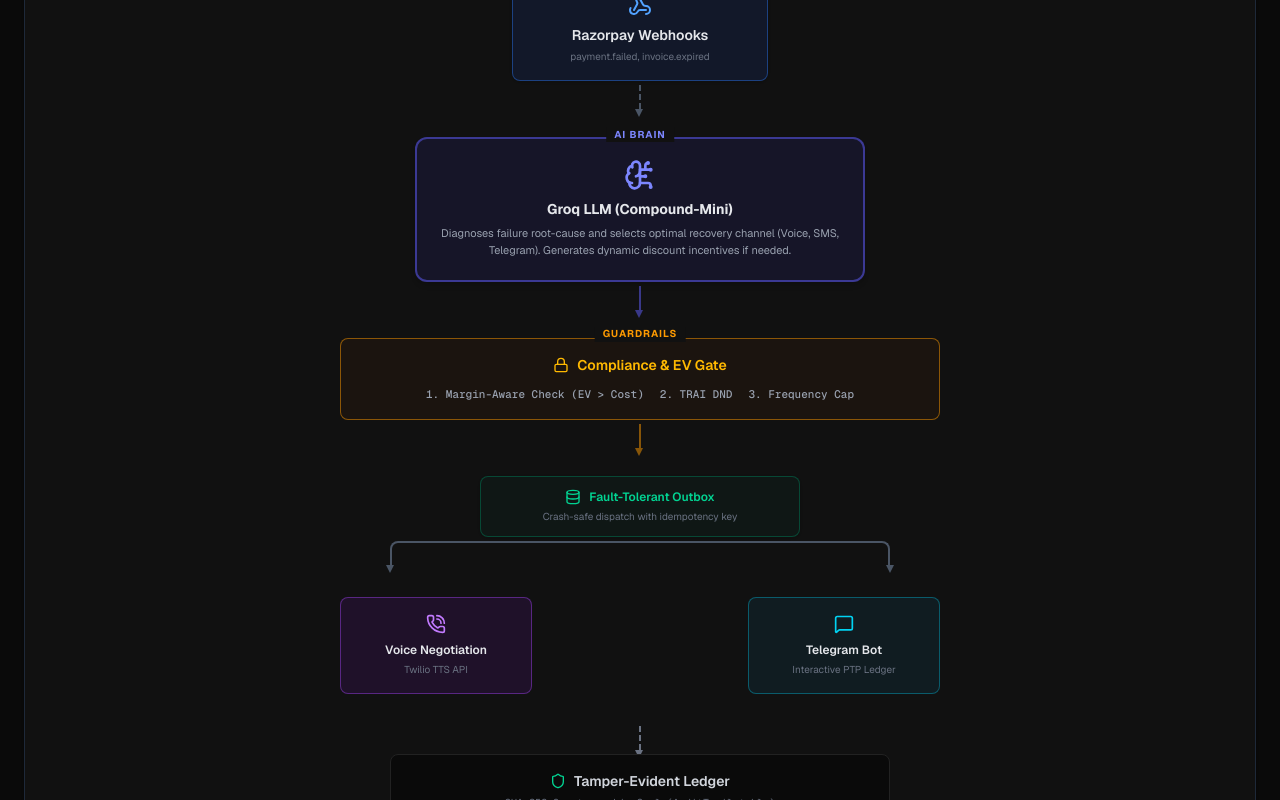
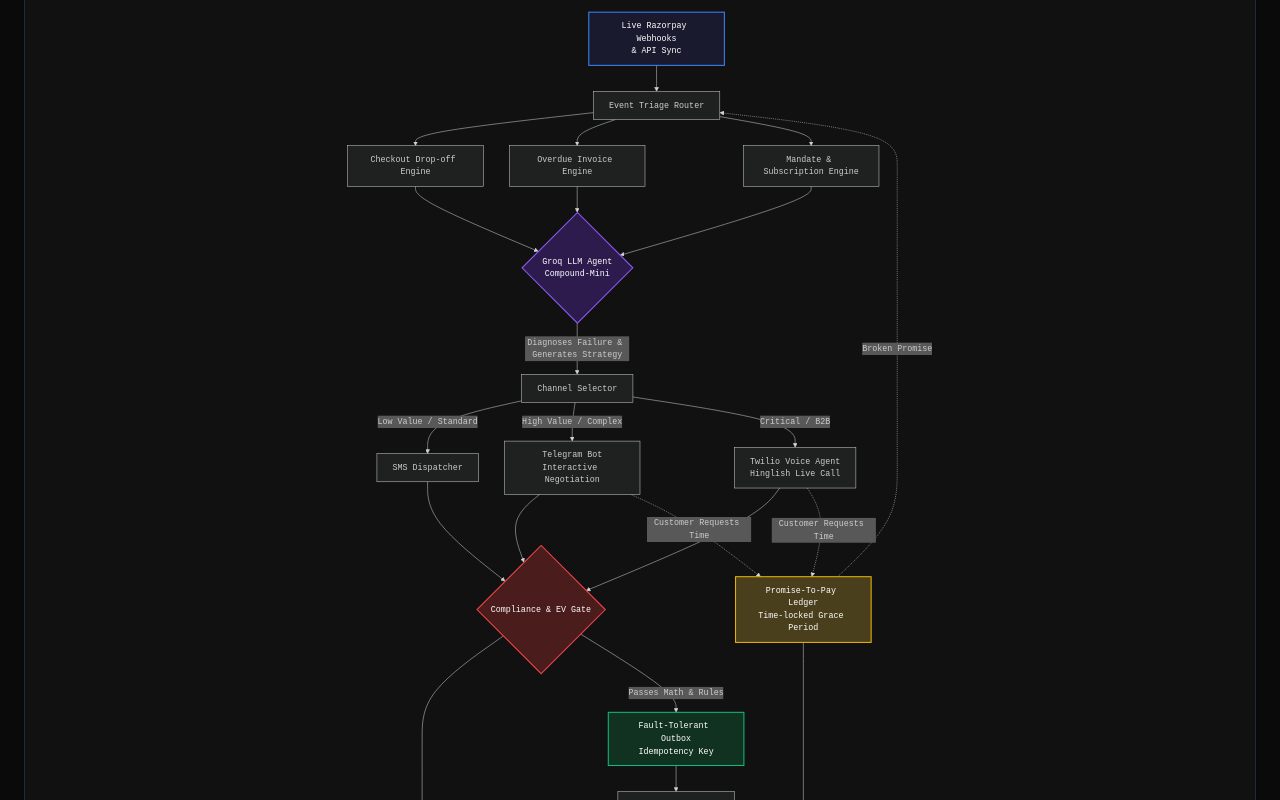
Before and after one commit to UTshresth/revenue-guard, a Next.js app in the folder frontend/: page /explore in a window 1280 px wide. Shown: the part 1160-1960 px from the top of the page. Built offline with nearby package versions, Linux system fonts and the light colour scheme.

Commit message:
feat: render live Mermaid architecture diagram on Explore page

```diff
--- a/frontend/package.json
+++ b/frontend/package.json
@@ -11,6 +11,7 @@
   "dependencies": {
     "clsx": "^2.1.1",
     "lucide-react": "^1.33.0",
+    "mermaid": "^11.17.2",
     "next": "16.3.2",
     "next-themes": "^0.4.6",
     "react": "19.2.8",
--- a/frontend/src/app/explore/page.tsx
+++ b/frontend/src/app/explore/page.tsx
@@ -1,7 +1,10 @@
+"use client";
 import React from 'react';
 import Link from 'next/link';
 import { ShieldCheck, ArrowRight, Activity, Cpu, Lock, PhoneCall, BarChart3, FlaskConical, Webhook, Server, BrainCircuit, Globe, MessageSquare, Shield, Database } from 'lucide-react';
+import dynamic from 'next/dynamic';
 
+const Mermaid = dynamic(() => import('@/components/Mermaid'), { ssr: false });
 
 export default function ExplorePage() {
   return (
@@ -85,99 +88,46 @@
 
           <div className="dark:bg-[#111] bg-white border dark:border-gray-800 border-gray-200 rounded-2xl p-8 md:p-12 overflow-x-auto shadow-sm">
             {/* Diagram Container */}
-            <div className="min-w-[800px] flex flex-col items-center gap-6">
+            <div className="w-full flex justify-center">
+              <Mermaid chart={`flowchart TD
+    A[Live Razorpay Webhooks\\n& API Sync] --> B[Event Triage Router]
 
-              {/* Row 1: Trigger */}
-              <div className="flex flex-col items-center">
-                <div className="w-64 bg-blue-100 dark:bg-blue-900/20 border border-blue-200 dark:border-blue-500/40 rounded-lg p-4 text-center shadow-sm relative">
-                  <div className="absolute -top-3 left-1/2 -translate-x-1/2 dark:bg-[#111] bg-white px-2 text-[10px] font-bold text-blue-500 dark:text-blue-400 uppercase tracking-widest">Live Integration</div>
-                  <Webhook className="w-6 h-6 text-blue-500 dark:text-blue-400 mx-auto mb-2" />
-                  <h4 className="text-sm font-semibold dark:text-gray-200 text-gray-800">Razorpay Webhooks</h4>
-                  <p className="text-[10px] dark:text-gray-500 text-gray-500 mt-1">payment.failed, invoice.expired</p>
-                </div>
-                <div className="h-6 border-l-2 border-dashed dark:border-gray-600 border-gray-300 my-1 relative">
-                  <div className="absolute -bottom-2 left-[-6px] border-solid border-t-8 dark:border-t-gray-600 border-t-gray-300 border-x-4 border-x-transparent"></div>
-                </div>
-              </div>
+    B --> B1[Checkout Drop-off Engine]
+    B --> B2[Overdue Invoice Engine]
+    B --> B3[Mandate & Subscription Engine]
 
-              {/* Row 2: Orchestration (Groq AI) */}
-              <div className="flex flex-col items-center w-full relative">
-                <div className="w-[450px] bg-indigo-50 dark:bg-indigo-900/20 border-2 border-indigo-200 dark:border-indigo-500/50 rounded-xl p-5 text-center shadow-md relative z-10">
-                  <div className="absolute -top-3 left-1/2 -translate-x-1/2 dark:bg-[#111] bg-white px-2 text-[10px] font-bold text-indigo-500 dark:text-indigo-400 uppercase tracking-widest">AI Brain</div>
-                  <BrainCircuit className="w-8 h-8 text-indigo-500 dark:text-indigo-400 mx-auto mb-2" />
-                  <h4 className="text-sm font-bold dark:text-gray-200 text-gray-800">Groq LLM (Compound-Mini)</h4>
-                  <p className="text-[11px] dark:text-gray-400 text-gray-600 mt-1.5 leading-relaxed">
-                    Diagnoses failure root-cause and selects optimal recovery channel (Voice, SMS, Telegram). Generates dynamic discount incentives if needed.
-                  </p>
-                </div>
-                <div className="h-6 border-l-2 border-solid border-indigo-500/50 my-1 relative">
-                  <div className="absolute -bottom-2 left-[-6px] border-solid border-t-8 border-t-indigo-500/50 border-x-4 border-x-transparent"></div>
-                </div>
-              </div>
+    B1 & B2 & B3 --> C{Groq LLM Agent\\nCompound-Mini}
 
-              {/* Row 3: Compliance Gate */}
-              <div className="flex flex-col items-center w-[600px]">
-                <div className="w-full bg-amber-50 dark:bg-amber-900/10 border border-amber-200 dark:border-amber-500/50 rounded-lg py-4 px-6 text-center text-sm font-medium flex flex-col items-center gap-2 relative">
-                   <div className="absolute -top-3 left-1/2 -translate-x-1/2 dark:bg-[#111] bg-white px-2 text-[10px] font-bold text-amber-500 uppercase tracking-widest">Guardrails</div>
-                  <div className="flex items-center gap-2 text-amber-600 dark:text-amber-400 font-semibold mb-1">
-                    <Lock className="w-4 h-4" /> Compliance & EV Gate
-                  </div>
-                  <div className="flex gap-4 text-[11px] font-mono text-gray-600 dark:text-gray-400">
-                    <span>1. Margin-Aware Check (EV &gt; Cost)</span>
-                    <span>2. TRAI DND</span>
-                    <span>3. Frequency Cap</span>
-                  </div>
-                </div>
-                <div className="h-6 border-l-2 border-solid border-amber-500/50 my-1 relative">
-                  <div className="absolute -bottom-2 left-[-6px] border-solid border-t-8 border-t-amber-500/50 border-x-4 border-x-transparent"></div>
-                </div>
-              </div>
+    C -->|Diagnoses Failure & Generates Strategy| D[Channel Selector]
 
-              {/* Row 4: Outbox */}
-              <div className="flex flex-col items-center w-full">
-                <div className="w-80 dark:bg-emerald-900/10 bg-emerald-50 border dark:border-emerald-700/50 border-emerald-200 rounded-lg p-3 text-center shadow-sm relative">
-                  <div className="flex items-center justify-center gap-2 text-emerald-600 dark:text-emerald-400 font-semibold text-xs">
-                    <Database className="w-4 h-4" /> Fault-Tolerant Outbox
-                  </div>
-                  <p className="text-[10px] dark:text-gray-500 text-gray-500 mt-1">Crash-safe dispatch with idempotency key</p>
-                </div>
-                {/* Split Arrows */}
-                <div className="w-[500px] h-6 border-t-2 border-l-2 border-r-2 border-solid dark:border-gray-600 border-gray-300 mt-1 relative rounded-t-lg">
-                  {/* Left Arrow */}
-                  <div className="absolute -bottom-2 -left-[6px] border-solid border-t-8 dark:border-t-gray-600 border-t-gray-300 border-x-4 border-x-transparent"></div>
-                  {/* Right Arrow */}
-                  <div className="absolute -bottom-2 -right-[6px] border-solid border-t-8 dark:border-t-gray-600 border-t-gray-300 border-x-4 border-x-transparent"></div>
-                </div>
-              </div>
+    D -->|Low Value / Standard| E1[SMS Dispatcher]
+    D -->|High Value / Complex| E2[Telegram Bot\\nInteractive Negotiation]
+    D -->|Critical / B2B| E3[Twilio Voice Agent\\nHinglish Live Call]
 
-              {/* Row 5: Execution Channels */}
-              <div className="flex justify-between w-[600px] mt-2">
-                {/* Channel 1 */}
-                <div className="w-48 bg-purple-50 dark:bg-purple-900/20 border border-purple-200 dark:border-purple-500/40 rounded-lg p-4 text-center">
-                  <PhoneCall className="w-5 h-5 text-purple-500 dark:text-purple-400 mx-auto mb-2" />
-                  <h4 className="text-xs font-semibold dark:text-gray-200 text-gray-800">Voice Negotiation</h4>
-                  <p className="text-[10px] dark:text-gray-500 text-gray-500 mt-1">Twilio TTS API</p>
-                </div>
-                {/* Channel 2 */}
-                <div className="w-48 bg-cyan-50 dark:bg-cyan-900/20 border border-cyan-200 dark:border-cyan-500/40 rounded-lg p-4 text-center">
-                  <MessageSquare className="w-5 h-5 text-cyan-500 dark:text-cyan-400 mx-auto mb-2" />
-                  <h4 className="text-xs font-semibold dark:text-gray-200 text-gray-800">Telegram Bot</h4>
-                  <p className="text-[10px] dark:text-gray-500 text-gray-500 mt-1">Interactive PTP Ledger</p>
-                </div>
-              </div>
+    E1 & E2 & E3 --> F{Compliance & EV Gate}
 
-              {/* Row 6: Audit Seal */}
-              <div className="flex flex-col items-center w-full mt-2">
-                <div className="h-6 border-l-2 border-dashed border-gray-500 relative">
-                  <div className="absolute -bottom-2 left-[-6px] border-solid border-t-8 border-t-gray-500 border-x-4 border-x-transparent"></div>
-                </div>
-                <div className="w-[500px] dark:bg-[#0A0A0A] bg-gray-100 border dark:border-[#222] border-gray-300 rounded-lg p-4 text-center mt-1 relative">
-                  <div className="flex items-center justify-center gap-2 text-gray-800 dark:text-gray-300 font-semibold text-sm">
-                    <Shield className="w-4 h-4 text-emerald-400" /> Tamper-Evident Ledger
-                  </div>
-                  <p className="text-[10px] dark:text-gray-500 text-gray-500 mt-1 font-mono text-emerald-500/70">SHA-256 Cryptographic Seal (AuditTrail table)</p>
-                </div>
-              </div>
+    F -->|Cost > Expected Value\\nOr TRAI DND Active| G[REJECTED\\nNegative Margin Block]
+    F -->|Passes Math & Rules| H[Fault-Tolerant Outbox\\nIdempotency Key]
+
+    H --> I[Dispatcher Worker]
+    I --> J[Razorpay API\\nGenerate Payment Link]
+
+    J --> K[Customer Receives Link]
+
+    %% Interactive Feedback Loop
+    E2 & E3 -.->|Customer Requests Time| L[Promise-To-Pay Ledger\\nTime-locked Grace Period]
+    L -.->|Broken Promise| B
+
+    K -->|Payment Captured| M[State Machine\\nStatus: RECOVERED]
+
+    G & J & L & M --> N[(Cryptographic Audit Trail\\nSHA-256 Tamper-Evident Seal)]
+
+    style A fill:#1a1a2e,stroke:#3b82f6,stroke-width:2px,color:#fff
+    style C fill:#2d1b4e,stroke:#8b5cf6,stroke-width:2px,color:#fff
+    style F fill:#4a1c1c,stroke:#ef4444,stroke-width:2px,color:#fff
+    style H fill:#113220,stroke:#10b981,stroke-width:2px,color:#fff
+    style N fill:#1a202c,stroke:#10b981,stroke-width:2px,color:#fff
+    style L fill:#4a3f1c,stroke:#eab308,stroke-width:2px,color:#fff`} />
             </div>
           </div>
         </div>
--- /dev/null
+++ b/frontend/src/components/Mermaid.tsx
@@ -0,0 +1,26 @@
+"use client";
+
+import React, { useEffect, useRef } from "react";
+import mermaid from "mermaid";
+
+mermaid.initialize({
+  startOnLoad: false,
+  theme: "dark",
+  fontFamily: "monospace",
+});
+
+export default function Mermaid({ chart }: { chart: string }) {
+  const ref = useRef<HTMLDivElement>(null);
+
+  useEffect(() => {
+    if (ref.current) {
+      mermaid.render("mermaid-diagram", chart).then(({ svg }) => {
+        if (ref.current) {
+          ref.current.innerHTML = svg;
+        }
+      });
+    }
+  }, [chart]);
+
+  return <div ref={ref} className="mermaid flex justify-center overflow-x-auto my-8 w-full h-[1200px]" />;
+}
```
Also changed, not shown: 1 other file (tests, documents, lock files or other folders).
